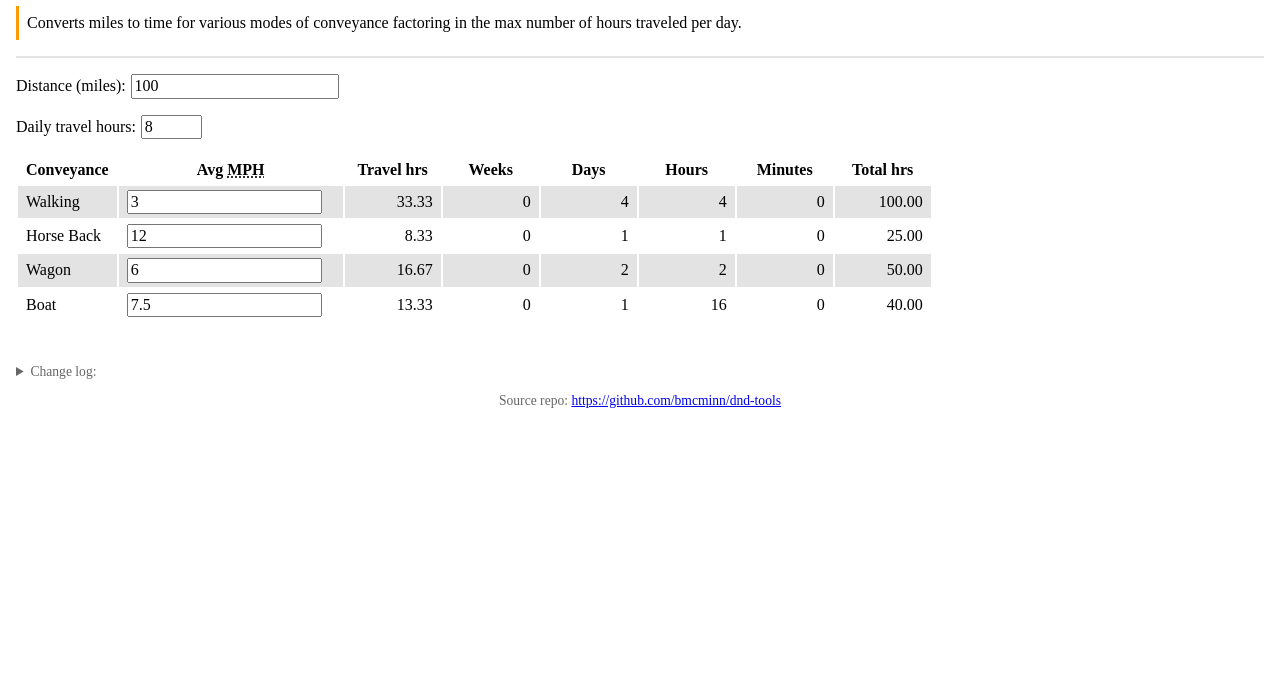
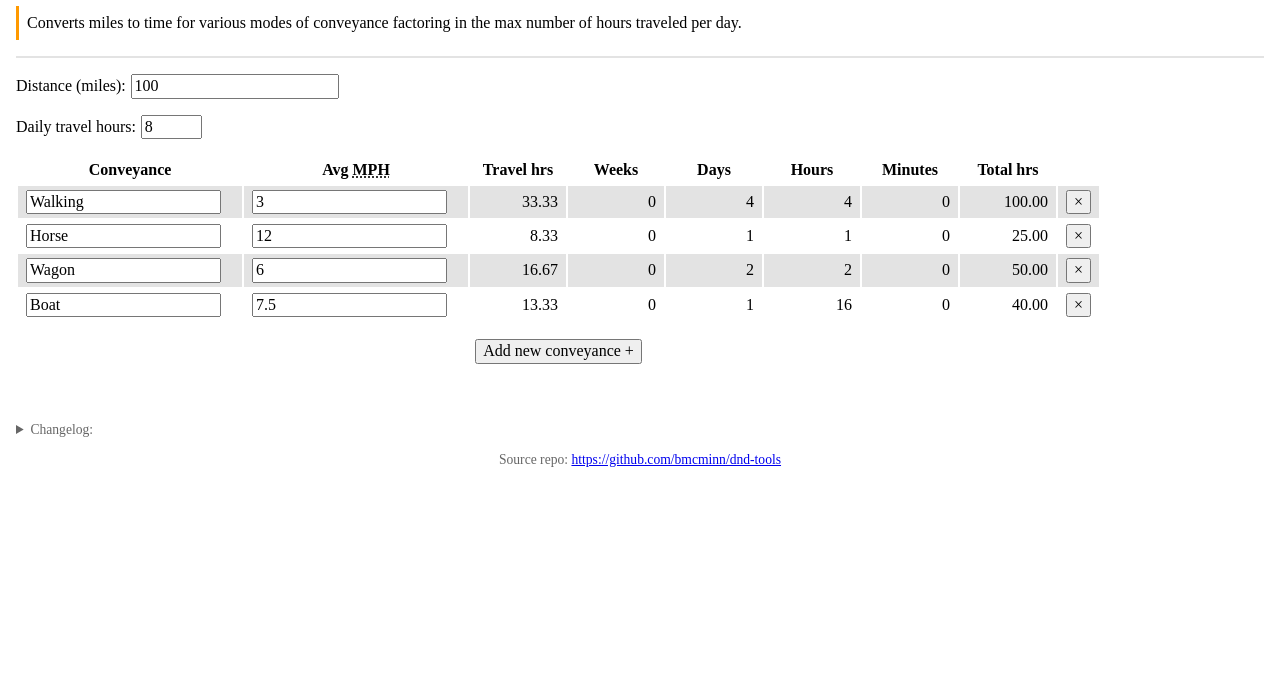
Before and after one commit to bmcminn/dnd-tools, a website: page tools/distance.html in a window 1280 px wide. Shown: the part 108-800 px from the top of the page. Drawn offline with nearby package versions, Linux system fonts and the light colour scheme.

Commit message:
make distance tool completely data driven; allow dynamic add/remove conveyances

```diff
--- a/assets/styles.css
+++ b/assets/styles.css
@@ -66,3 +66,10 @@ main > footer {
     vertical-align: baseline;
     width: 1em;
 }
+
+
+.py-1 { padding-top: 1em; padding-bottom: 1em }
+.py-2 { padding-top: 2em; padding-bottom: 2em }
+
+.my-1 { margin-top: 1em; margin-bottom: 1em }
+.my-2 { margin-top: 2em; margin-bottom: 2em }
--- a/tools/distance.html
+++ b/tools/distance.html
@@ -3,7 +3,12 @@
 <head>
     <meta charset="UTF-8">
     <meta name="viewport" content="width=device-width, initial-scale=1.0">
-    <title>DnD Tools</title>
+    <title>DnD Tools -- Distance to Time Calculator</title>
+
+    <meta name="description" content="Converts miles to time for various modes of conveyance factoring in the max number of hours traveled per day." />
+    <meta name="version" content="v0.3" />
+
+    <meta name="author" content="bmcminn <https://github.com/bmcminn>" />
 
     <link rel="stylesheet" href="../assets/normalize.css">
     <link rel="stylesheet" href="../assets/styles.css">
@@ -19,8 +24,20 @@
         <section id="app">></section>
 
         <footer>
-            <details class="text-start">
-                <summary>Change log:</summary>
+            <details class="text-start" id="changelog">
+                <summary>Changelog:</summary>
+
+                <h3>2023-04-18</h3>
+                <ul>
+                    <li>Bump app version to v0.3</li>
+                    <li>Make view completely data driven</li>
+                    <li>Allow user to dynamically add/remove new conveyance types</li>
+                    <li>Update document title text to include tool name</li>
+                    <li>Make app title driven by HTML <code>&lt;title&gt;</code> tag</li>
+                    <li>Make app description driven by HTML <code>&lt;meta&gt;</code> tag</li>
+                    <li>Make app version driven by HTML <code>&lt;meta&gt;</code> tag</li>
+                </ul>
+
 
                 <h3>2023-04-17</h3>
                 <ul>
@@ -45,10 +62,10 @@
 
 
     <template id="main">
-        <h1>DnD Distance Calculator v{{version}}</h1>
+        <h1>{{ title }} {{version}}</h1>
 
         <p class="description">
-            Converts miles to time for various modes of conveyance factoring in the max number of hours traveled per day.
+            {{ description }}
         </p>
 
 
@@ -81,37 +98,6 @@
                 <span v-if="unsafeTravelHours" class="danger-icon" :title="`Traveling for ${hoursPerDay} hours per day is dangerous`">!</span>
             </div>
 
-            <!--
-            <div>
-                <label for="avgWalkingSpeed">Avg Walking Speed (mph):</label>
-                <input type="number"
-                    name="avgWalkingSpeed"
-                    min="0"
-                    step="0.5"
-                    v-model="avgWalkingSpeed"
-                >
-            </div>
-
-            <div>
-                <label for="avgRidingSpeed">Avg Horseback Speed (mph):</label>
-                <input type="number"
-                    name="avgRidingSpeed"
-                    min="0"
-                    step="0.5"
-                    v-model="avgRidingSpeed"
-                >
-            </div>
-
-            <div>
-                <label for="avgWagonSpeed">Avg Wagon Speed (mph):</label>
-                <input type="number"
-                    name="avgWagonSpeed"
-                    min="0"
-                    step="0.5"
-                    v-model="avgWagonSpeed"
-                >
-            </div>
-             -->
 
             <table>
                 <thead>
@@ -126,91 +112,25 @@
                 </thead>
 
                 <tbody>
-                    <tr>
-                        <td>Walking</td>
-                        <td>
-                            <label class="visually-hidden" for="avgWalkingSpeed">Avg Walking Speed (mph):</label>
-                            <input type="number"
-                                @change="cache"
-                                name="avgWalkingSpeed"
-                                id="avgWalkingSpeed"
-                                min="0"
-                                step="0.5"
-                                v-model="avgWalkingSpeed"
-                            >
-                        </td>
-                        <td class="text-end">{{ timeWalking.travelHours }}</td>
-                        <td class="text-end">{{ timeWalking.weeks }}</td>
-                        <td class="text-end">{{ timeWalking.days }}</td>
-                        <td class="text-end">{{ timeWalking.hours }}</td>
-                        <td class="text-end">{{ timeWalking.minutes }}</td>
-                        <td class="text-end">{{ timeWalking.totalHours }}</td>
-                    </tr>
-
-                    <tr>
-                        <td>Horse Back</td>
-                        <td>
-                            <label class="visually-hidden" for="avgRidingSpeed">Avg Horseback Speed (mph):</label>
-                            <input type="number"
-                                @change="cache"
-                                name="avgRidingSpeed"
-                                id="avgRidingSpeed"
-                                min="0"
-                                step="0.5"
-                                v-model="avgRidingSpeed"
-                            >
-                        </td>
-                        <td class="text-end">{{ timeRiding.travelHours }}</td>
-                        <td class="text-end">{{ timeRiding.weeks }}</td>
-                        <td class="text-end">{{ timeRiding.days }}</td>
-                        <td class="text-end">{{ timeRiding.hours }}</td>
-                        <td class="text-end">{{ timeRiding.minutes }}</td>
-                        <td class="text-end">{{ timeRiding.totalHours }}</td>
-                    </tr>
-
-                    <tr>
-                        <td>Wagon</td>
-                        <td>
-                            <label class="visually-hidden" for="avgWagonSpeed">Avg Wagon Speed (mph):</label>
-                            <input type="number"
-                                @change="cache"
-                                name="avgWagonSpeed"
-                                id="avgWagonSpeed"
-                                min="0"
-                                step="0.5"
-                                v-model="avgWagonSpeed"
-                            >
-                        </td>
-                        <td class="text-end">{{ timeWagon.travelHours }}</td>
-                        <td class="text-end">{{ timeWagon.weeks }}</td>
-                        <td class="text-end">{{ timeWagon.days }}</td>
-                        <td class="text-end">{{ timeWagon.hours }}</td>
-                        <td class="text-end">{{ timeWagon.minutes }}</td>
-                        <td class="text-end">{{ timeWagon.totalHours }}</td>
-                    </tr>
-
-                    <tr>
-                        <td>Boat</td>
-                        <td>
-                            <label class="visually-hidden" for="avgBoatSpeed">Avg Boat Speed (mph):</label>
-                            <input type="number"
-                                @change="cache"
-                                name="avgBoatSpeed"
-                                id="avgBoatSpeed"
-                                min="0"
-                                step="0.5"
-                                v-model="avgBoatSpeed"
-                            >
-                        </td>
-                        <td class="text-end">{{ timeBoat.travelHours }}</td>
-                        <td class="text-end">{{ timeBoat.weeks }}</td>
-                        <td class="text-end">{{ timeBoat.days }}</td>
-                        <td class="text-end">{{ timeBoat.hours }}</td>
-                        <td class="text-end">{{ timeBoat.minutes }}</td>
-                        <td class="text-end">{{ timeBoat.totalHours }}</td>
+                    <tr is="vue:conveyance"
+                        v-for="item in entries"
+                        :key="item.key"
+                        :item="item"
+                        :distance="distance"
+                        :hours-per-day="hoursPerDay"
+                        @update="onUpdate"
+                        @remove="onRemove"
+                    >
                     </tr>
                 </tbody>
 
+                <tfoot>
+                    <tr>
+                        <td colspan="40" class="text-center py-1">
+                            <button @click="addNewConveyance">Add new conveyance +</button>
+                        </td>
+                    </tr>
+                </tfoot>
             </table>
 
         </div>
@@ -218,55 +138,168 @@
     </template>
 
 
+    <template id="conveyance">
+        <tr>
+            <td>
+                <label class="visually-hidden" :for="`${item.label}Label`">Label:</label>
+                <input type="text"
+                    @change="triggerUpdate"
+                    :name="`${item.label}Label`"
+                    :id="`${item.label}Label`"
+                    v-model="item.label"
+                >
+            </td>
+
+            <td>
+                <label class="visually-hidden" :for="`avg${item.label}Speed`">Avg {{ item.label }} Speed (mph):</label>
+                <input type="number"
+                    @change="triggerUpdate"
+                    :name="`avg${item.label}Speed`"
+                    :id="`avg${item.label}Speed`"
+                    min="0"
+                    step="0.5"
+                    v-model="item.avgSpeed"
+                >
+            </td>
+
+            <td class="text-end">{{ travelTime.travelHours }}</td>
+            <td class="text-end">{{ travelTime.weeks }}</td>
+            <td class="text-end">{{ travelTime.days }}</td>
+            <td class="text-end">{{ travelTime.hours }}</td>
+            <td class="text-end">{{ travelTime.minutes }}</td>
+            <td class="text-end">{{ travelTime.totalHours }}</td>
+
+            <td><button @click="triggerRemove">&times;</button></td>
+        </tr>
+
+    </template>
+
+
     <script type="module">
-        import { createApp } from 'https://unpkg.com/vue@3/dist/vue.esm-browser.prod.js?cache=123456789'
+        // import { createApp } from 'https://unpkg.com/vue@3/dist/vue.esm-browser.prod.js'
+        import { createApp } from 'https://unpkg.com/vue@3/dist/vue.esm-browser.js'
 
-        createApp({
+        const BASE_ENTRIES = [
+            { key: 1111111, label: 'Walking', avgSpeed: 3 },
+            { key: 1111110, label: 'Horse', avgSpeed: 12 },
+            { key: 1111100, label: 'Wagon', avgSpeed: 6 },
+            { key: 1111000, label: 'Boat', avgSpeed: 7.5 },
+        ]
 
-            components: {
-            },
+        const ConveyanceComponent = {
 
-            template: document.querySelector('template#main').innerHTML.trim(),
+            template: getTemplate('template#conveyance'), // document.querySelector
 
             data() {
                 return {
-                    version: '0.2',
-                    storageKey: 'dndDistanceState',
-                    distance: 100,
-                    hoursPerDay: 8,
-                    safeTravelHours: 12,
-                    avgWalkingSpeed: 3,
-                    avgRidingSpeed: 12,
-                    avgWagonSpeed: 6,
-                    avgBoatSpeed: 7.5,
+
                 }
+            },
+
+            props: {
+                item: Object,
+                distance: Number,
+                hoursPerDay: Number,
             },
 
             methods: {
 
-                calcTravelTime(mph) {
-                    const travelHours = this.distance / mph // * (1 + (this.hoursPerDay / 24))
-                    const totalHours = travelHours * (24 / this.hoursPerDay)
+                triggerRemove() {
+                    this.$emit('remove', this.item)
+                },
 
-                    return {
+                triggerUpdate() {
+                    this.$emit('update')
+                },
+
+                calcTravelTime() {
+
+                    const avgSpeed      = Number(this.item.avgSpeed)
+                    const hoursPerDay   = Number(this.hoursPerDay)
+                    const distance      = Number(this.distance)
+
+                    const travelHours   = distance / avgSpeed // * (1 + (hoursPerDay / 24))
+                    const totalHours    = travelHours * (24 / hoursPerDay)
+
+                    const data = {
                         weeks:      Math.floor(totalHours / (24 * 7)),
                         days:       Math.floor((totalHours / 24) % 7),
                         hours:      Math.floor(totalHours % 24),
                         minutes:    Math.floor(totalHours % 1 * 60),
                         totalHours: totalHours.toFixed(2),
                         travelHours: travelHours.toFixed(2),
+                        avgSpeed: avgSpeed
                     }
+
+                    return data
                 },
+            },
+
+            computed: {
+                travelTime() { return this.calcTravelTime() },
+            },
+
+
+            mounted() {
+                // console.log(this.item, this.distance, this.hoursPerDay)
+            },
+        }
+
+        const RootComponent = {
+
+            template: getTemplate('template#main'),
+
+            data() {
+                return {
+                    title: document.querySelector('title').innerText,
+                    version: document.querySelector('meta[name="version"]').content,
+                    description: document.querySelector('meta[name="description"]').content,
+                    storageKey: 'dndDistanceState',
+                    distance: 100,
+                    hoursPerDay: 8,
+                    safeTravelHours: 12,
+                    entries: BASE_ENTRIES,
+                }
+            },
+
+            methods: {
+
+                addNewConveyance() {
+                    this.entries.push({
+                        label: 'New',
+                        avgSpeed: 5,
+                        key: new Date().getTime()
+                    })
+
+                    this.cache()
+                },
+
+                travelHours(speed) {
+                    timeWalking.travelHours
+                },
+
+
+                onRemove(entry) {
+                    console.log('remove', entry)
+
+                    this.entries = this.entries.filter(el => el.key !== entry.key)
+
+                    this.cache()
+                },
+
+
+                onUpdate($e, entry) {
+                    console.log('onUpdate', entry)
+
+                    this.cache()
+                },
+
 
                 cache() {
                     const data = JSON.stringify({
                         distance: this.distance,
                         hoursPerDay: this.hoursPerDay,
-
-                        avgWalkingSpeed: this.avgWalkingSpeed,
-                        avgRidingSpeed: this.avgRidingSpeed,
-                        avgWagonSpeed: this.avgWagonSpeed,
-                        avgBoatSpeed: this.avgBoatSpeed,
+                        entries: this.entries,
                     })
 
                     localStorage.setItem(this.storageKey, data)
@@ -279,10 +312,6 @@
             },
 
             computed: {
-                timeWalking() { return this.calcTravelTime(this.avgWalkingSpeed) },
-                timeRiding() { return this.calcTravelTime(this.avgRidingSpeed) },
-                timeWagon() { return this.calcTravelTime(this.avgWagonSpeed) },
-                timeBoat() { return this.calcTravelTime(this.avgBoatSpeed) },
                 unsafeTravelHours() { return this.hoursPerDay > this.safeTravelHours },
             },
 
@@ -290,16 +319,40 @@
                 const data = this.readCache()
 
                 if (data) {
-                    this.distance           = data.distance ?? 100
-                    this.hoursPerDay        = data.hoursPerDay ?? 12
-                    this.avgWalkingSpeed    = data.avgWalkingSpeed ?? 3
-                    this.avgRidingSpeed     = data.avgRidingSpeed ?? 12
-                    this.avgWagonSpeed      = data.avgWagonSpeed ?? 6
-                    this.avgBoatSpeed       = data.avgBoatSpeed ?? 7.5
+                    this.distance       = data.distance ?? 100
+                    this.hoursPerDay    = data.hoursPerDay ?? 12
+                    this.entries        = data.entries ?? BASE_ENTRIES
                 }
             },
 
-        }).mount('#app')
+        }
+
+        createApp(RootComponent)
+        .component('conveyance', ConveyanceComponent)
+
+        .mount('#app')
+
+
+
+        function getTemplate($el) {
+            return document.querySelector($el).innerHTML
+        }
+
+
+        /**
+         * { function_description }
+         * @sauce   https://www.freecodecamp.org/news/javascript-debounce-example/
+         * @param   {callable}  callback        The callback
+         * @param   {number}    [timeout=300]   The timeout
+         * @return  {callable}                  The resulting debounce handler
+         */
+        function debounce(callback, timeout = 300){
+          let timer;
+          return (...args) => {
+            clearTimeout(timer);
+            timer = setTimeout(() => { callback.apply(this, args); }, timeout);
+          };
+        }
 
     </script>
 
```
